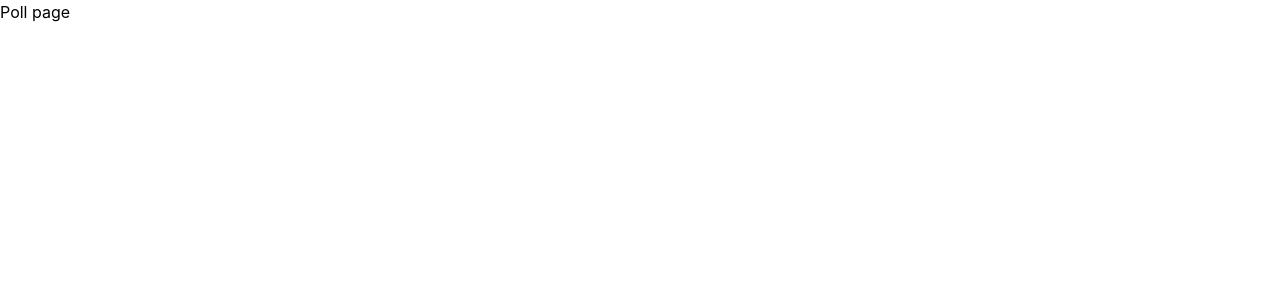
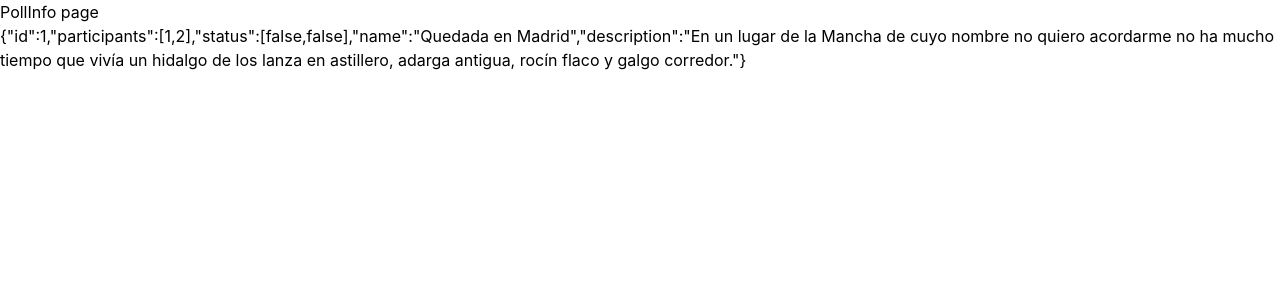
Before and after one commit to galifornia/pollster, a Next.js app: page /polls/1 in a window 1280 px wide. Shown: the top 300 px of the page. Built offline with nearby package versions, Linux system fonts and the light colour scheme; data requests are answered from the project's data file.

Commit message:
Fetch data from json-server

```diff
--- a/db.json
+++ b/db.json
@@ -3,17 +3,16 @@
     {
       "id": 1,
       "name": "Fulano",
-      "votes": [
-        1,
-        2
-      ]
+      "votes": {
+        "1": "2"
+      }
     },
     {
       "id": 2,
       "name": "Mengano",
-      "votes": [
-        2
-      ]
+      "votes": {
+        "2": "1"
+      }
     },
     {
       "id": 3,
@@ -51,6 +50,7 @@
   ],
   "votes": [
     {
+      "id": 1,
       "pollId": 1,
       "options": [
         0,
@@ -59,6 +59,7 @@
       "timestamp": ""
     },
     {
+      "id": 2,
       "pollId": 1,
       "options": [
         1
@@ -66,6 +67,7 @@
       "timestamp": ""
     },
     {
+      "id": 3,
       "pollId": 2,
       "options": [
         0,
--- a/pages/index.tsx
+++ b/pages/index.tsx
@@ -1,9 +1,23 @@
 import type { NextPage } from 'next';
-import Head from 'next/head';
-import Image from 'next/image';
+import { useEffect, useState } from 'react';
+import { useStore } from '../store/store';
+import { User } from '../types/types';
 
 const Home: NextPage = () => {
-  return <div className='font-bold text-3xl'>Landing page</div>;
+  const user = useStore((state) => state.user);
+  const [info, setInfo] = useState<User>();
+
+  useEffect(() => {
+    if (!user) return;
+    setInfo(user);
+  }, [user]);
+
+  return (
+    <>
+      <div className='font-bold text-3xl'>Landing page</div>
+      <div>User is {JSON.stringify(info)}</div>
+    </>
+  );
 };
 
 export default Home;
--- a/pages/polls/[id].tsx
+++ b/pages/polls/[id].tsx
@@ -1,12 +1,35 @@
-import { NextPage } from 'next';
+import { GetServerSidePropsContext, NextPage } from 'next';
 import React from 'react';
+import { Poll } from '../../types/types';
 
+type Props = {
+  poll: Poll;
+};
 // fetch poll detail using `id`
 // Start/End poll
 // Add/remove participants
 // Update & Remove poll
-const Poll: NextPage = () => {
-  return <div>Poll page</div>;
+const PollInfo = ({ poll }: Props) => {
+  return (
+    <>
+      <div>PollInfo page</div>
+      <p>{JSON.stringify(poll)}</p>
+    </>
+  );
 };
 
-export default Poll;
+export default PollInfo;
+
+export async function getServerSideProps({
+  params,
+}: GetServerSidePropsContext) {
+  const id = params?.id || '0';
+  const response = await fetch(`http://localhost:3003/polls/${id}`);
+  const poll: Poll = await response.json();
+
+  return {
+    props: {
+      poll,
+    },
+  };
+}
--- a/pages/polls/index.tsx
+++ b/pages/polls/index.tsx
@@ -1,11 +1,30 @@
-import { NextPage } from 'next';
+import { GetServerSidePropsContext } from 'next';
 import React from 'react';
+import { Poll } from '../../types/types';
 
+type Props = {
+  polls: Poll[];
+};
 // List all user polls
 // Go to detail
 // Create new poll
-const Polls: NextPage = () => {
-  return <div>Polls page</div>;
+const Polls = ({ polls }: Props) => {
+  return (
+    <>
+      <div>Polls page</div>
+      <p>{JSON.stringify(polls)}</p>
+    </>
+  );
 };
 
 export default Polls;
+
+export async function getServerSideProps(context: GetServerSidePropsContext) {
+  const response = await fetch(`http://localhost:3003/polls`);
+  const polls: Poll[] = await response.json();
+  return {
+    props: {
+      polls,
+    },
+  };
+}
--- a/pages/result/[id].tsx
+++ b/pages/result/[id].tsx
@@ -1,9 +1,34 @@
-import { NextPage } from 'next';
+import { GetServerSidePropsContext } from 'next';
 import React from 'react';
+import { Result, Vote } from '../../types/types';
+
+type Props = {
+  result: Result;
+};
 
 // Calculate voting results of a concrete poll `id`
-const Result: NextPage = () => {
-  return <div className='text-2xl font-bold'>Result Page</div>;
+const Result = ({ result }: Props) => {
+  return (
+    <>
+      <div className='text-2xl font-bold'>Result Page</div>
+      <p>{JSON.stringify(result)}</p>
+    </>
+  );
 };
 
 export default Result;
+
+export async function getServerSideProps({
+  params,
+}: GetServerSidePropsContext) {
+  const pollId = params?.id || '0';
+  const response = await fetch(`http://localhost:3003/votes`);
+  const votes: Vote[] = await response.json();
+  const result = votes.filter((vote) => vote.pollId == pollId);
+
+  return {
+    props: {
+      result,
+    },
+  };
+}
--- a/pages/user/login.tsx
+++ b/pages/user/login.tsx
@@ -1,9 +1,25 @@
 import { NextPage } from 'next';
 import React from 'react';
+import { useStore } from '../../store/store';
+import { User } from '../../types/types';
 
+const fakeUser: User = {
+  id: '1',
+  name: 'Fulano',
+  votes: {
+    '1': '2',
+  },
+};
 // Simple login user page
-const LogIn: NextPage = () => {
-  return <div className='text-2xl font-bold'>LogIn Page</div>;
+const LogIn = () => {
+  const setUser = useStore((state) => state.setUser);
+
+  return (
+    <div className='text-2xl font-bold'>
+      <h2>LogIn page</h2>
+      <button onClick={() => setUser(fakeUser)}>Log In</button>
+    </div>
+  );
 };
 
 export default LogIn;
--- a/pages/user/register.tsx
+++ b/pages/user/register.tsx
@@ -1,8 +1,12 @@
 import { NextPage } from 'next';
 import React from 'react';
+import { useStore } from '../../store/store';
 
 // Simple user registration page
 const Register: NextPage = () => {
+  const setUser = useStore((state) => state.setUser);
+  const createUser = fetch('http://localhost:3003/user');
+
   return <div className='text-2xl font-bold'>Register Page</div>;
 };
 
--- a/pages/votes/index.tsx
+++ b/pages/votes/index.tsx
@@ -1,7 +1,31 @@
-import React from 'react';
+import React, { useEffect, useState } from 'react';
+import { useStore } from '../../store/store';
+import { Vote } from '../../types/types';
 
-const Votes = () => {
-  return <div className='text-2xl font-bold'>Votes Page</div>;
+type Props = {};
+
+// lists all user voteså
+const Votes = ({}: Props) => {
+  const user = useStore((state) => state.user);
+  const [votes, setVotes] = useState<Vote[]>();
+
+  useEffect(() => {
+    if (!user) return;
+    console.log({ user });
+
+    fetch(`http://localhost:3003/votes`)
+      .then((res) => res.json())
+      .then((json: Vote[]) => json.filter((vote) => user?.votes[vote.id]))
+      .then((votes: Vote[]) => setVotes(votes))
+      .catch((e) => console.log(e));
+  }, [user]);
+
+  return (
+    <>
+      <div className='text-2xl font-bold'>Votes Page</div>
+      <p>{JSON.stringify(votes)}</p>
+    </>
+  );
 };
 
 export default Votes;
--- /dev/null
+++ b/types/types.ts
@@ -0,0 +1,14 @@
+export type Poll = { id: string };
+
+export type Result = {};
+
+export type Vote = {
+  id: string;
+  pollId: string;
+};
+
+export type User = {
+  name: string;
+  id: string;
+  votes: Record<string, string>; // voteId: pollId
+};
```
Also changed, not shown: store/store.ts (+5 -10 lines).
